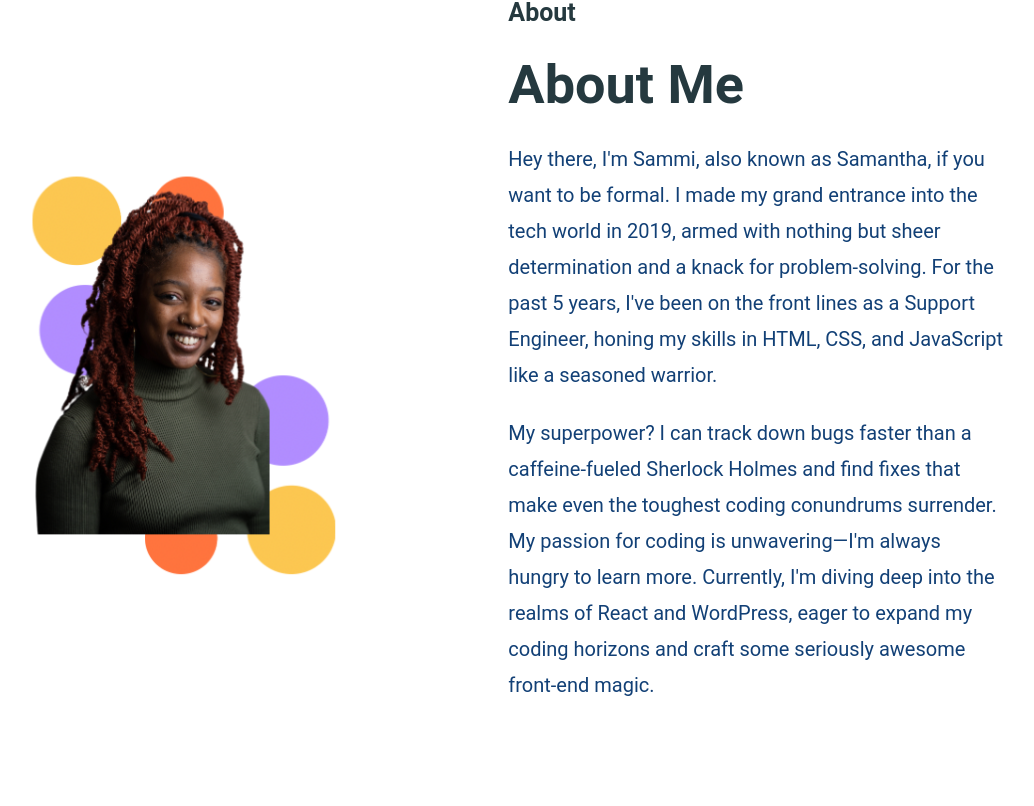
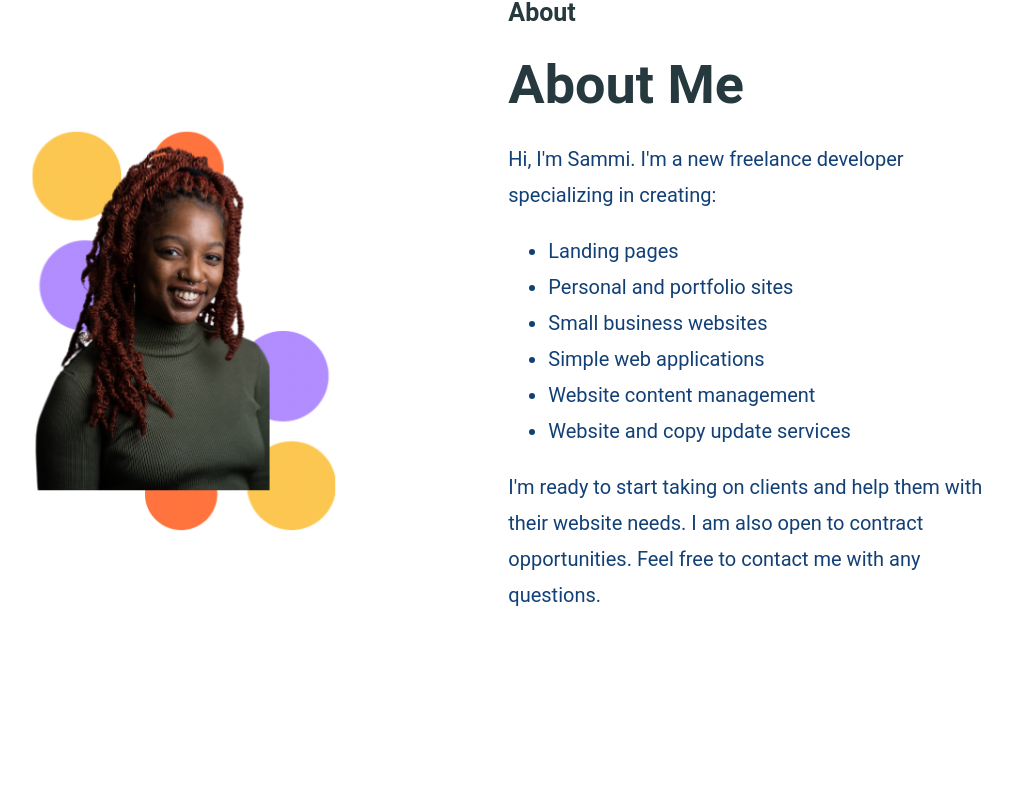
Before and after one commit to SOyeniyi801/my-portfolio, a React (Create React App) app: page / in a window 1280 px wide. Shown: the part 1834-2640 px from the top of the page, without its empty margins (189-1223 px from the left). Built offline with nearby package versions, Linux system fonts and the light colour scheme.

Commit message:
copy update

```diff
--- a/src/Pages/Home/About.jsx
+++ b/src/Pages/Home/About.jsx
@@ -1,19 +1,32 @@
-function About (){
-    return(
+function About() {
+  return (
     <section id="AboutMe" className="about-section">
       <div className="about-section-img">
-            <img src="./assets/about-me.png" alt="About me"/>
+        <img src="./assets/about-me.png" alt="About me" />
       </div>
       <div className="hero-section-content-box about-section-box">
         <div className="hero-section-content">
           <p className="section-title">About</p>
           <h1 className="skills-section-heading"> About Me</h1>
-            <p className="hero-section-description">Hey there, I'm Sammi, also known as Samantha, if you want to be formal. I made my grand entrance into the tech world in 2019, armed with nothing but sheer determination and a knack for problem-solving. For the past 5 years, I've been on the front lines as a Support Engineer, honing my skills in HTML, CSS, and JavaScript like a seasoned warrior.</p>
-            <p className="hero-section-description">My superpower? I can track down bugs faster than a caffeine-fueled Sherlock Holmes and find fixes that make even the toughest coding conundrums surrender. My passion for coding is unwavering—I'm always hungry to learn more. Currently, I'm diving deep into the realms of React and WordPress, eager to expand my coding horizons and craft some seriously awesome front-end magic.</p>
+          <p className="hero-section-description">
+            Hi, I'm Sammi. I'm a new freelance developer specializing in
+            creating:
+            <ul>
+              <li>Landing pages</li>
+              <li>Personal and portfolio sites</li>
+              <li>Small business websites</li>
+              <li>Simple web applications</li>
+              <li>Website content management</li>
+              <li>Website and copy update services</li>
+            </ul>
+            I'm ready to start taking on clients and help them with their
+            website needs. I am also open to contract opportunities. Feel free
+            to contact me with any questions.
+          </p>
         </div>
       </div>
     </section>
-    )
+  );
 }
 
-export default About
+export default About;
--- a/src/Pages/Home/Hero.jsx
+++ b/src/Pages/Home/Hero.jsx
@@ -7,12 +7,12 @@ function Hero (){
                 <div className="hero-section-content">
                     <p className="section-title">Hey I'm Sammi</p>
                     <h1 className="hero-section-title">
-                        <span className="hero-section-title-color">Front End</span>{" "}
+                        <span className="hero-section-title-color">Freelance</span>{" "}
                         <br />
                         Developer
                     </h1>
                     <p className="hero-section-description">
-                    From pixels to perfection, turning ideas into interactive wonders. <br/> Junior frontend developer with a passion for crafting beautiful web experiences.
+                    Transforming visions into dynamic and user-friendly web experiences. <br/> Junior frontend developer with a passion for crafting beautiful web experiences.
                     </p> <br/>
                 </div>
                 <Link
```
Lines whose indentation alone changed are shown as unchanged.
